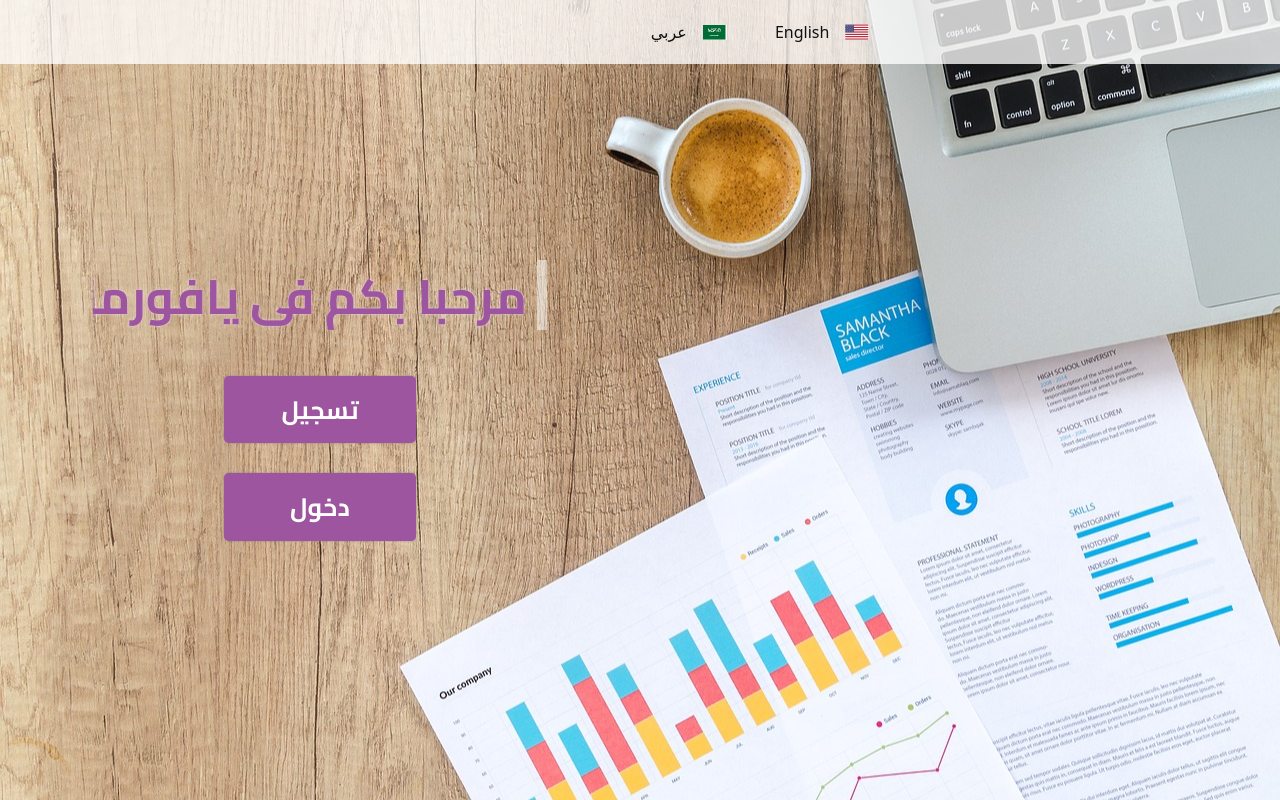
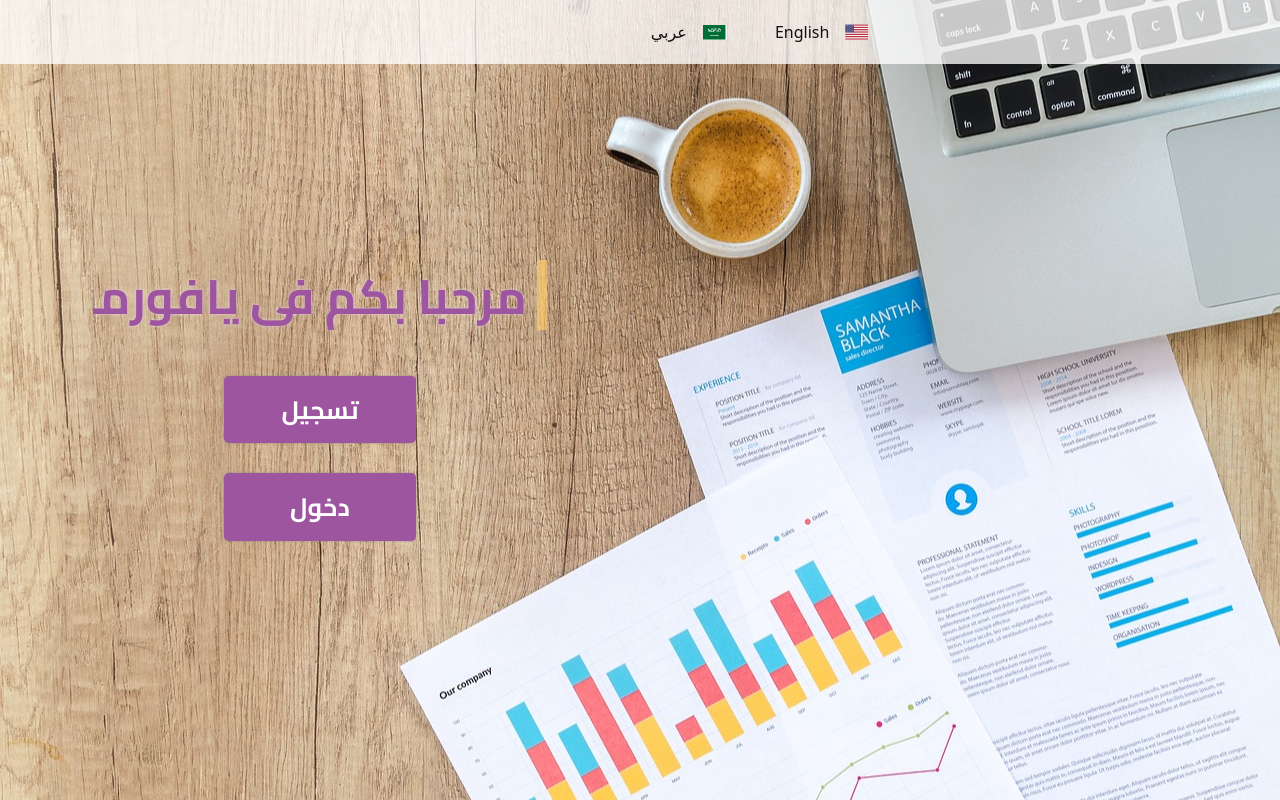
Before and after one commit to mohamed085/Vue-YaForms, a Vue app: page / in a window 1280 px wide. Both pictures are taken after a click on the element "عربي". Built offline with nearby package versions, Linux system fonts and the light colour scheme.

Commit message:
add animate in ar and en and solve border color bug

```diff
--- a/src/pages/Home.vue
+++ b/src/pages/Home.vue
@@ -1,6 +1,6 @@
 <template>
-  <div class="home animate__animated animate__zoomIn">
-    <div class="en" v-if="getLang === 'en'">
+  <div class="home animate__animated animate__backInDown">
+    <div class="en animate__animated animate__backInLeft" v-if="getLang === 'en'">
 
       <nav class="nav">
         <div class="nav-content">
@@ -25,7 +25,7 @@
 
     </div>
 
-    <div class="ar" v-if="getLang === 'ar'">
+    <div class="ar animate__animated animate__backInRight" v-if="getLang === 'ar'">
 
       <nav class="nav">
         <div class="nav-content">
@@ -189,12 +189,13 @@ export default {
   animation: typewriter 2s steps(44) 1s 1 normal both,
   blinkTextCursor 300ms steps(44) infinite normal;
 }
+
 @keyframes typewriter{
   from{width: 0;}
   to{width: 80%;}
 }
 @keyframes blinkTextCursor{
-  from{border-right-color: rgba(255,255,255,.75);}
+  from{border-right-color: rgb(255, 204, 110);}
   to{border-right-color: transparent;}
 }
 
```
